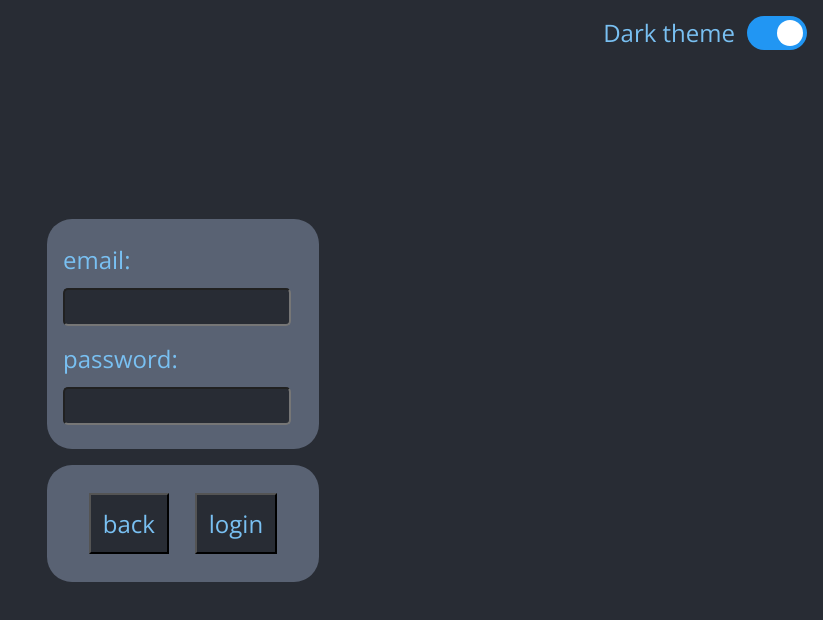
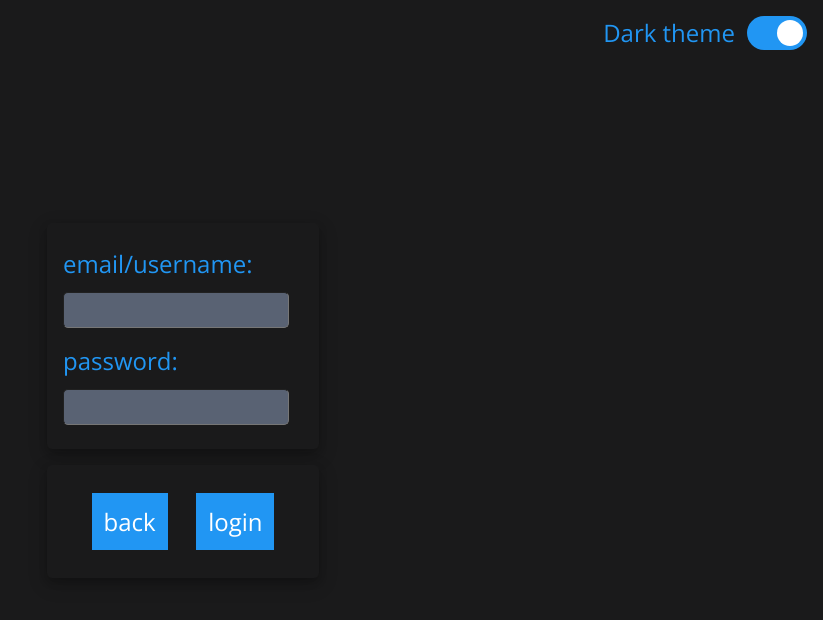
Before and after one commit to oliverlevay/virtual-list, a React (Create React App) app: page / in a window 1280 px wide. Both pictures are taken after a click on the button "login". Shown: the top 620 px of the page, without its empty margins (457-1280 px from the left). Built offline with nearby package versions, Linux system fonts and the light colour scheme.

Commit message:
Updated interface and added login & register functionality

```diff
--- a/src/App.js
+++ b/src/App.js
@@ -2,6 +2,8 @@ import React, { useState, useEffect } from "react";
 import styled from "styled-components";
 import NightThemeButton from "./Components/NightThemeButton";
 import color from "./Library/color";
+import Api from "./Library/Api";
+import { setCookie } from "./Library/Cookies";
 
 const Body = styled.div`
   display: flex;
@@ -28,11 +30,12 @@ const Content = styled.div`
 const Information = styled.div`
   display: flex;
   flex-direction: column;
-  background-color: ${(props) => color("background2", props.darkMode)};
+  background-color: ${(props) => color("background", props.darkMode)};
   padding: 1em;
   margin: 1em 0;
-  border-radius: 25px;
   min-width: 15em;
+  border-radius: 5px;
+  box-shadow: 0 4px 8px 0 rgba(0, 0, 0, 0.2), 0 6px 20px 0 rgba(0, 0, 0, 0.19);
 `;
 
 const InputAndTextContainer = styled.div`
@@ -41,11 +44,18 @@ const InputAndTextContainer = styled.div`
 
 const Input = styled.input`
   display: flex;
+  border-width: 1px;
   padding: 0.5em 0.25em;
   width: 90%;
   border-radius: 5px;
   font-size: 1em;
-  background-color: ${(props) => color("background", props.darkMode)};
+  background-color: ${(props) => color("background2", props.darkMode)};
+  ${({ failed }) =>
+    failed &&
+    `
+  border-bottom-width: 2px;
+  border-bottom-color: ${color("error")};
+  `}
 `;
 
 const Text = styled.div`
@@ -58,13 +68,23 @@ const Text = styled.div`
 `;
 
 const Button = styled.button`
-  color: ${(props) => color("primary", props.darkMode)};
-  background-color: ${(props) => color("background", props.darkMode)};
+  display: inline-block;
+  text-align: center;
+  background-color: ${(props) => color("primary", props.darkMode)};
+  color: #ffffff;
   font-family: "Open Sans", sans-serif;
   font-style: normal;
   font-size: 1.5em;
   margin: 0.5em 0;
   padding: 0.5em;
+  border: none;
+  :focus {
+    background-color: ${(props) => color("primary2", props.darkMode)};
+    outline: none;
+  }
+  :hover {
+    background-color: ${(props) => color("primary2", props.darkMode)};
+  }
 `;
 
 const RowContainer = styled.div`
@@ -72,10 +92,65 @@ const RowContainer = styled.div`
   justify-content: space-evenly;
 `;
 
+const ErrorMessage = styled.div`
+  color: ${color("error")};
+`;
+
 const App = () => {
   const [darkMode, setDarkMode] = useState(true);
   const [loggingIn, setLoggingIn] = useState(false);
   const [registering, setRegistering] = useState(false);
+  const [loggedIn, setLoggedIn] = useState(false);
+  const [username, setUsername] = useState("");
+  const [usernameFailed, setUsernameFailed] = useState(false);
+  const [password, setPassword] = useState("");
+  const [passwordFailed, setPasswordFailed] = useState(false);
+  const [password2, setPassword2] = useState("");
+  const [email, setEmail] = useState("");
+  const [api, setApi] = useState(new Api());
+  const [error, setError] = useState("");
+
+  const login = async () => {
+    console.log(username, password);
+    var loginResponse = await api.Login(username, password);
+    if (loginResponse.success) {
+      setCookie("token", loginResponse.token, 100);
+      setCookie("tokenDate", Date.now(), 100);
+      setCookie("refreshToken", loginResponse.refreshToken, 100);
+      setApi(new Api());
+      await loggedInUpdater();
+    } else {
+      setUsernameFailed(true);
+      setPasswordFailed(true);
+      setError(loginResponse.message);
+    }
+  };
+
+  const register = async () => {
+    if (password !== password2) {
+      alert("Passwords don't match");
+      setPassword("");
+      setPassword2("");
+    }
+    if (!email.includes("@") || !email.includes(".")) {
+      alert("That doesn't look like a valid email address");
+      return;
+    }
+    var result = await api.CreateUser(email, username, username, password);
+
+    if (!result.success) {
+      alert(result.message);
+      return;
+    } else {
+      alert("successfully created user");
+    }
+  };
+
+  const loggedInUpdater = () => {
+    setLoggedIn(true);
+    setLoggingIn(false);
+  };
+
   return (
     <Body darkMode={darkMode}>
       <NightThemeButtonContainer>
@@ -88,7 +163,7 @@ const App = () => {
       </NightThemeButtonContainer>
 
       <Content>
-        {!loggingIn && !registering && (
+        {!loggingIn && !registering && !loggedIn && (
           <div>
             <Information darkMode={darkMode}>
               <Button
@@ -114,13 +189,25 @@ const App = () => {
           <div>
             <Information darkMode={darkMode}>
               <InputAndTextContainer>
-                <Text darkMode={darkMode}>email:</Text>
-                <Input darkMode={darkMode}></Input>
+                <Text darkMode={darkMode}>email/username:</Text>
+                <Input
+                  darkMode={darkMode}
+                  value={username}
+                  failed={usernameFailed}
+                  onChange={(event) => setUsername(event.target.value)}
+                ></Input>
               </InputAndTextContainer>
               <InputAndTextContainer>
                 <Text darkMode={darkMode}>password:</Text>
-                <Input type="password" darkMode={darkMode}></Input>
+                <Input
+                  type="password"
+                  darkMode={darkMode}
+                  value={password}
+                  failed={passwordFailed}
+                  onChange={(event) => setPassword(event.target.value)}
+                ></Input>
               </InputAndTextContainer>
+              <ErrorMessage>{error}</ErrorMessage>
             </Information>
             <Information darkMode={darkMode}>
               <RowContainer>
@@ -132,7 +219,14 @@ const App = () => {
                 >
                   back
                 </Button>
-                <Button darkMode={darkMode}>login</Button>
+                <Button
+                  darkMode={darkMode}
+                  onClick={() => {
+                    login();
+                  }}
+                >
+                  login
+                </Button>
               </RowContainer>
             </Information>
           </div>
@@ -142,19 +236,37 @@ const App = () => {
             <Information darkMode={darkMode}>
               <InputAndTextContainer>
                 <Text darkMode={darkMode}>email:</Text>
-                <Input darkMode={darkMode}></Input>
+                <Input
+                  darkMode={darkMode}
+                  value={email}
+                  onChange={(event) => setEmail(event.target.value)}
+                ></Input>
               </InputAndTextContainer>
               <InputAndTextContainer>
                 <Text darkMode={darkMode}>username:</Text>
-                <Input darkMode={darkMode}></Input>
+                <Input
+                  darkMode={darkMode}
+                  value={username}
+                  onChange={(event) => setUsername(event.target.value)}
+                ></Input>
               </InputAndTextContainer>
               <InputAndTextContainer>
                 <Text darkMode={darkMode}>password:</Text>
-                <Input darkMode={darkMode}></Input>
+                <Input
+                  type="password"
+                  darkMode={darkMode}
+                  value={password}
+                  onChange={(event) => setPassword(event.target.value)}
+                ></Input>
               </InputAndTextContainer>
               <InputAndTextContainer>
                 <Text darkMode={darkMode}>repeat password:</Text>
-                <Input darkMode={darkMode}></Input>
+                <Input
+                  type="password"
+                  darkMode={darkMode}
+                  value={password2}
+                  onChange={(event) => setPassword2(event.target.value)}
+                ></Input>
               </InputAndTextContainer>
             </Information>
             <Information darkMode={darkMode}>
@@ -167,11 +279,19 @@ const App = () => {
                 >
                   back
                 </Button>
-                <Button darkMode={darkMode}>login</Button>
+                <Button
+                  darkMode={darkMode}
+                  onClick={() => {
+                    register();
+                  }}
+                >
+                  register
+                </Button>
               </RowContainer>
             </Information>
           </div>
         )}
+        {loggedIn && <p>successfully logged in</p>}
       </Content>
     </Body>
   );
--- a/src/Components/NightThemeButton.js
+++ b/src/Components/NightThemeButton.js
@@ -1,4 +1,4 @@
-import React, { useState } from "react";
+import React from "react";
 import "./NightThemeButton.css";
 
 const NightThemeButton = ({ onClick }) => {
--- /dev/null
+++ b/src/Library/Api.js
@@ -0,0 +1,139 @@
+import { getCookie, setCookie } from "./Cookies";
+export class Api {
+  constructor() {
+    this.basePath = "https://warm-plateau-84344.herokuapp.com/";
+    this.token = getCookie("token");
+    this.refreshToken = getCookie("refreshToken");
+  }
+
+  async GetIsAuthorized() {
+    try {
+      if (this.token) {
+        if ((await this.ValidateToken()).message) {
+          return true;
+        } else {
+          console.log("Refresh token has been used");
+          console.log(await this.UseRefreshToken());
+          return false;
+        }
+      } else {
+        return false;
+      }
+    } catch (error) {
+      console.log(error);
+      return false;
+    }
+  }
+
+  async GetResponse(method, url, data = null) {
+    var requestUrl = this.basePath + url;
+    var token = this.token;
+    return new Promise(function (resolve, reject) {
+      let xhr = new XMLHttpRequest();
+      xhr.open(method, requestUrl);
+      xhr.onload = function () {
+        resolve(xhr.response);
+      };
+      xhr.onerror = function () {
+        reject({
+          status: this.status,
+          statusText: xhr.statusText,
+        });
+      };
+      if (token) {
+        xhr.setRequestHeader("Authorization", "bearer " + token);
+      }
+      if (data != null) {
+        xhr.setRequestHeader("Content-Type", "application/json;charset=UTF-8");
+        xhr.send(JSON.stringify(data));
+      } else {
+        xhr.send();
+      }
+    });
+  }
+
+  async GetUserLists() {
+    var path = "user/lists";
+    return JSON.parse(await this.GetResponse("GET", path));
+  }
+
+  async GetListContent(listId) {
+    var path = "listitems?listId=" + listId;
+    return JSON.parse(await this.GetResponse("GET", path));
+  }
+
+  async ValidateToken() {
+    var path = "token/validate";
+    return JSON.parse(await this.GetResponse("GET", path));
+  }
+
+  async UseRefreshToken() {
+    var path = "user/token/refresh";
+    return JSON.parse(
+      await this.GetResponse("POST", path, { refreshToken: this.refreshToken })
+    );
+  }
+
+  async DeleteListItem(listId, itemId) {
+    var path = "listitems?listId=" + listId + "&itemId=" + itemId;
+    return JSON.parse(await this.GetResponse("DELETE", path));
+  }
+
+  async AddListItem(listId, itemName, itemDescription) {
+    var path = "listitems";
+    return JSON.parse(
+      await this.GetResponse("POST", path, {
+        listId: listId,
+        itemName: itemName,
+        itemDescription: itemDescription,
+      })
+    );
+  }
+
+  async Login(emailOrUsername, password) {
+    try {
+      var data = null;
+
+      if (emailOrUsername.includes("@")) {
+        data = { email: emailOrUsername, username: "", password: password };
+      } else {
+        data = { email: "", username: emailOrUsername, password: password };
+      }
+
+      var path = "user/token";
+      return JSON.parse(await this.GetResponse("POST", path, data));
+    } catch (e) {
+      return {
+        success: false,
+        message: "Unknown communication error when trying to perform login",
+      };
+    }
+  }
+
+  async CreateUser(email, username, displayName, password) {
+    var path = "user/create";
+    var data = {
+      email: email,
+      username: username,
+      displayName: displayName,
+      password: password,
+    };
+
+    return JSON.parse(await this.GetResponse("POST", path, data));
+  }
+
+  async GetUserIdByUserName(userName) {
+    var path = "userid/?userName=" + userName;
+
+    return JSON.parse(await this.GetResponse("GET", path));
+  }
+
+  async ShareList(listId, userId) {
+    var path = "list/share";
+    var data = { listId: listId, userId: userId };
+
+    return JSON.parse(await this.GetResponse("POST", path, data));
+  }
+}
+
+export default Api;
--- /dev/null
+++ b/src/Library/Cookies.js
@@ -0,0 +1,24 @@
+function setCookie(name, value, days) {
+  var expires = "";
+  if (days) {
+    var date = new Date();
+    date.setTime(date.getTime() + days * 24 * 60 * 60 * 1000);
+    expires = "; expires=" + date.toUTCString();
+  }
+  document.cookie = name + "=" + (value || "") + expires + "; path=/";
+}
+function getCookie(name) {
+  var nameEQ = name + "=";
+  var ca = document.cookie.split(";");
+  for (var i = 0; i < ca.length; i++) {
+    var c = ca[i];
+    while (c.charAt(0) == " ") c = c.substring(1, c.length);
+    if (c.indexOf(nameEQ) == 0) return c.substring(nameEQ.length, c.length);
+  }
+  return null;
+}
+function eraseCookie(name) {
+  document.cookie = name + "=; Max-Age=-99999999;";
+}
+
+export { setCookie, getCookie };
--- a/src/Library/color.js
+++ b/src/Library/color.js
@@ -1,14 +1,16 @@
-import React, { useState, useEffect } from "react";
-
 const color = (colorCode, dark = true) => {
   if (dark) {
     switch (colorCode) {
       case "primary":
-        return "#79C0F2";
+        return "#2196f3";
+      case "primary2":
+        return "#0b7dda";
       case "background":
-        return "#282c34";
+        return "#1A1A1B";
       case "background2":
         return "#596273";
+      case "error":
+        return "#ea0027";
       default:
         break;
     }
@@ -16,10 +18,14 @@ const color = (colorCode, dark = true) => {
     switch (colorCode) {
       case "primary":
         return "#2196f3";
+      case "primary2":
+        return "#0b7dda";
       case "background":
-        return "#f1f2f4";
+        return "#ffffff";
       case "background2":
         return "#ffffff";
+      case "error":
+        return "#ea0027";
       default:
         break;
     }
```
